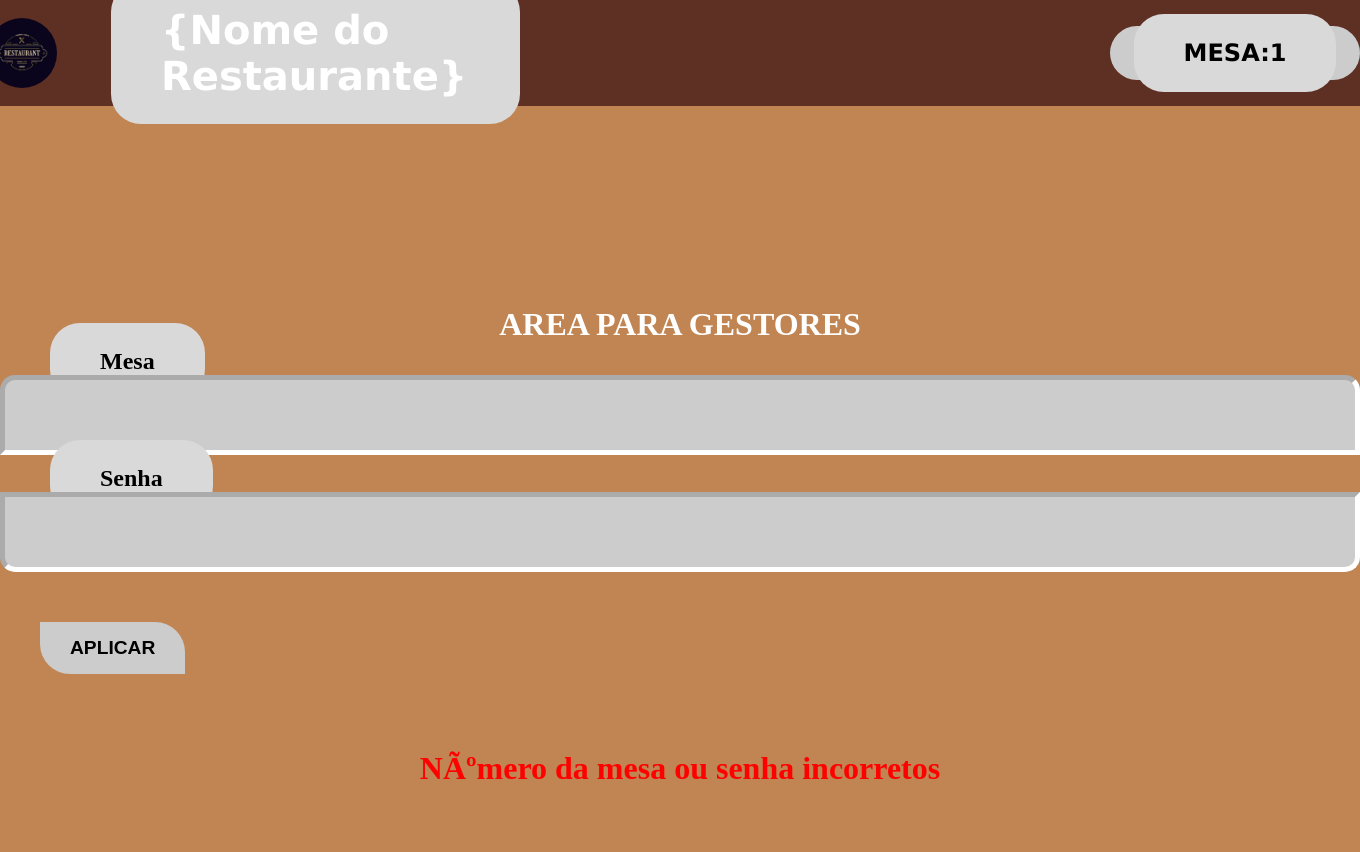
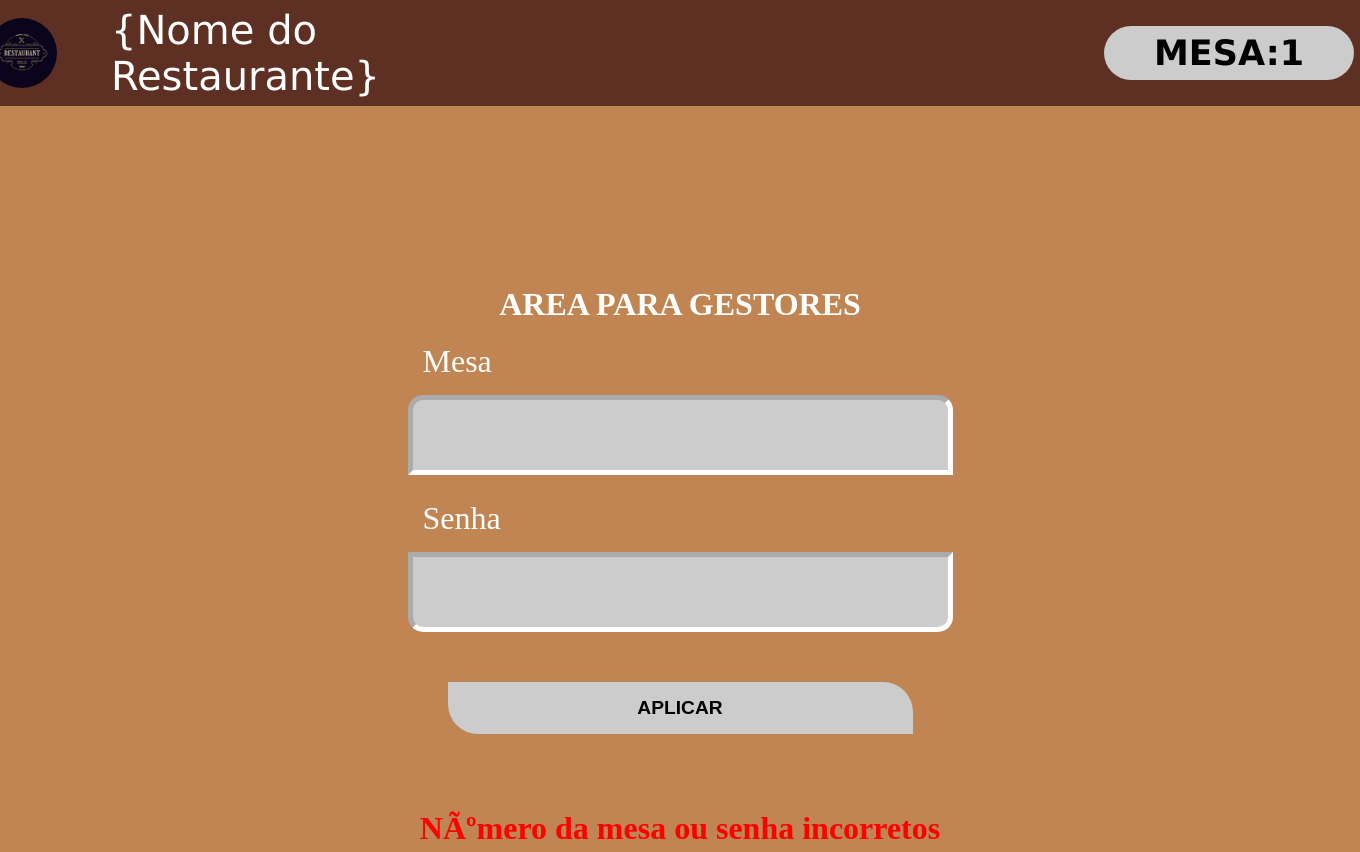
Before and after one commit to Etequinos/TCC, a PHP site: page /telas/login.php in a window 1360 px wide. Before the commit the page ends 800 px from the top, so only its background shows below. Run offline with PHP 8.4, Linux system fonts and the light colour scheme; the visitor is signed in with stand-in values (Sample User, id 1); data comes from the database, SQL or seed files in the repository.

Commit message:
login2 100%

```diff
--- a/css/login.css
+++ b/css/login.css
@@ -12,9 +12,13 @@
     align-items: center;
     overflow: hidden;
   }
-
+  p{
+    margin: 15px;
+    color: #ffffff;
+    font-size: xx-large;
+  }
   .login-container{
-    margin: 140px auto;
+    margin: 120px auto;
     display: flex;
     flex-direction: column;
     padding-top: 50px;
@@ -24,7 +28,10 @@
   color: #ffffff;
   text-align: center;
 }
-
+form{
+  display: flex;
+  flex-direction: column;
+}
 
 input[name="id"] {
     width: 100%; /* Ajustado para caber melhor em telas de tablet */
@@ -70,21 +77,6 @@
     margin: 40px;
     text-decoration: none;
   }
-  label{
-    font-size: 40px;
-
-    background-color: #D9D9D9;
-    color: rgb(0, 0, 0);
-    font-size: 24px;
-    font-weight: bolder;
-    padding: 25px 50px; /* Aumento do tamanho dos botões */
-    border: none;
-    border-radius: 30px;
-    margin: 50px;
-    text-decoration: none;
-    cursor: pointer;
-
-  }
 
   .erro {
     color: red;
--- a/telas/login.php
+++ b/telas/login.php
@@ -9,17 +9,17 @@
 </head>
 <body>
 <?php
-    include '../navBar.php';
+    include_once '../navBar.php';
     ?>
 
     <div class="login-container">
         <h1>AREA PARA GESTORES</h1>
         <form action="consulta-login.php" method="post">
-            <label for="id">Mesa</label>
+            <p>Mesa</p>
             <input type="number" name="id" id="id">
-            <label for="senha">Senha</label>
+            <p for="senha">Senha</p>
             <input type="text" name="senha" id="senha">
-            <button type="submit">APLICAR</button>
+            <button id="add" type="submit">APLICAR</button>
             <br><br>
             <?php
             echo "<h1 class='erro'>" . $_SESSION['logado'] . "</h1>";
```
